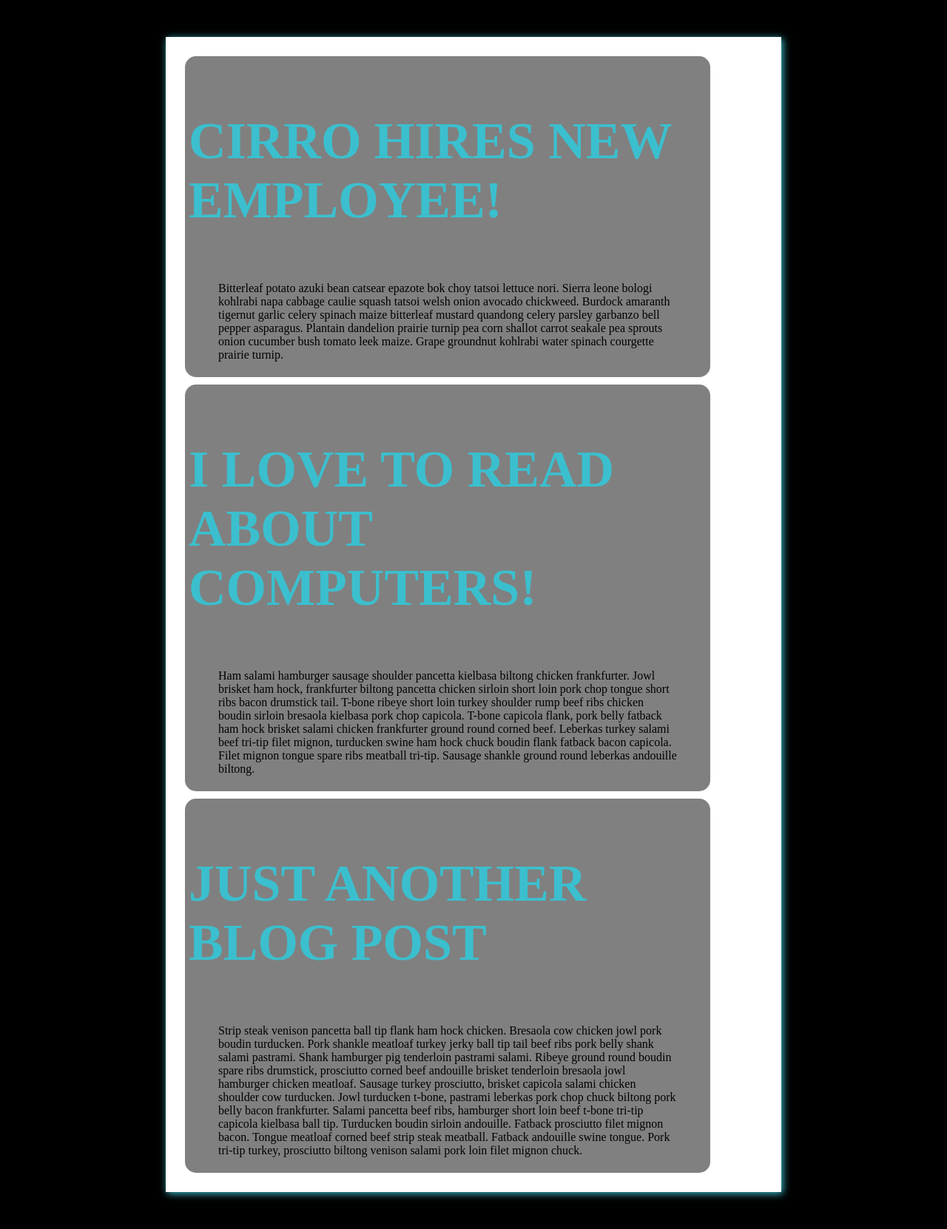
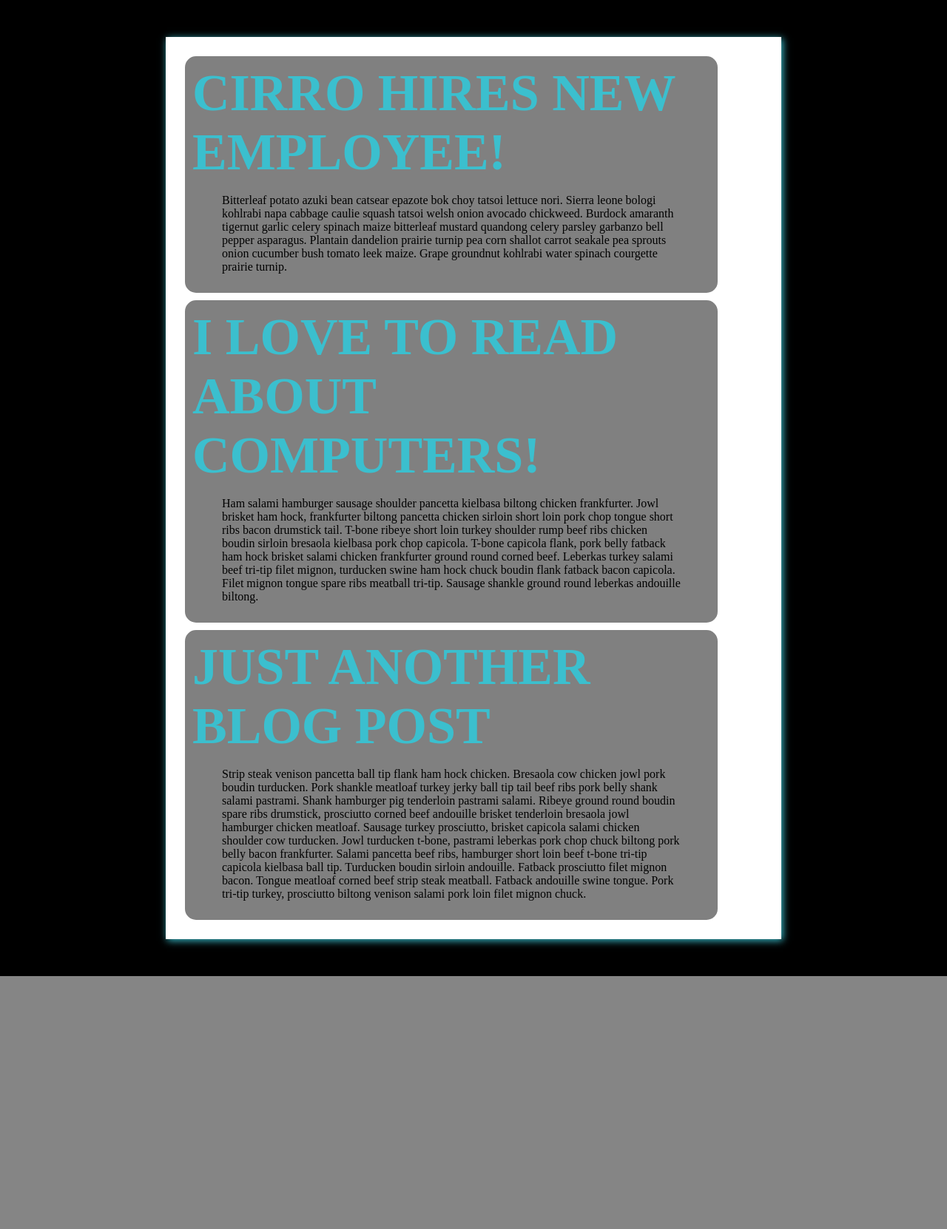
Before and after one commit to Liz303/dev, a PHP site: page / in a window 1280 px wide. Shown: the whole page at 74% size. After the commit the page ends 1320 px from the top, so only its background shows below. Run offline with PHP 8.4, Linux system fonts and the light colour scheme; some libraries are stand-ins or nearby versions.

Commit message:
changed some sass

```diff
--- a/css/style.css
+++ b/css/style.css
@@ -4,7 +4,7 @@
 
 .container { height: 100%; background: black; }
 .container .inner { width: 800px; margin: 50px auto; padding: 16px; background: white; -webkit-box-shadow: #3bbfce 2px 2px 10px; -moz-box-shadow: #3bbfce 2px 2px 10px; box-shadow: #3bbfce 2px 2px 10px; }
-.container .inner h3 { color: #3bbfce; text-transform: uppercase; font-size: 70px; filter: progid:DXImageTransform.Microsoft.Alpha(Opacity=100); opacity: 1; -webkit-transition: 1s; -moz-transition: 1s; -o-transition: 1s; transition: 1s; }
+.container .inner h3 { color: #3bbfce; text-transform: uppercase; font-size: 70px; padding: 0px; margin: 0px; filter: progid:DXImageTransform.Microsoft.Alpha(Opacity=100); opacity: 1; -webkit-transition: 1s; -moz-transition: 1s; -o-transition: 1s; transition: 1s; }
 .container .inner h3 .has-custom-shadow { text-shadow: rgba(0, 0, 255, 0.2) 1px 1px 0, rgba(0, 0, 255, 0.2) 2px 2px 0, rgba(0, 0, 255, 0.2) 3px 3px 0; }
 .container .inner h3:hover { filter: progid:DXImageTransform.Microsoft.Alpha(Opacity=30); opacity: 0.3; color: black; cursor: pointer; }
-.container .blogpost { width: 700px; margin: 0 auto; background: grey; border-radius: 15px; padding: 5px; margin: 10px; }
+.container .blogpost { width: 700px; margin: 0 auto; background: grey; border-radius: 15px; padding: 10px; margin: 10px; }
--- a/sass/style.sass
+++ b/sass/style.sass
@@ -15,6 +15,7 @@
 body
 	background: black
 
+
 .container
 	height: 100%
 	background: black
@@ -24,13 +25,14 @@
 		padding: $padding
 		background: white
 		+box-shadow($blue 2px 2px 10px)
-
 		h3
 			color: $blue
 			text-transform: uppercase
 			.has-custom-shadow
 				+text-shadow(rgba(blue, .2) 1px 1px 0, rgba(blue, .2) 2px 2px 0, rgba(blue, .2) 3px 3px 0)
 			font-size: 70px
+			padding: 0px
+			margin: 0px
 			+opacity(1)
 			+transition(1s)
 			&:hover
@@ -42,5 +44,5 @@
 		margin: 0 auto
 		background: grey
 		border-radius: 15px
-		padding: 5px
+		padding: 10px
 		margin: 10px
```
